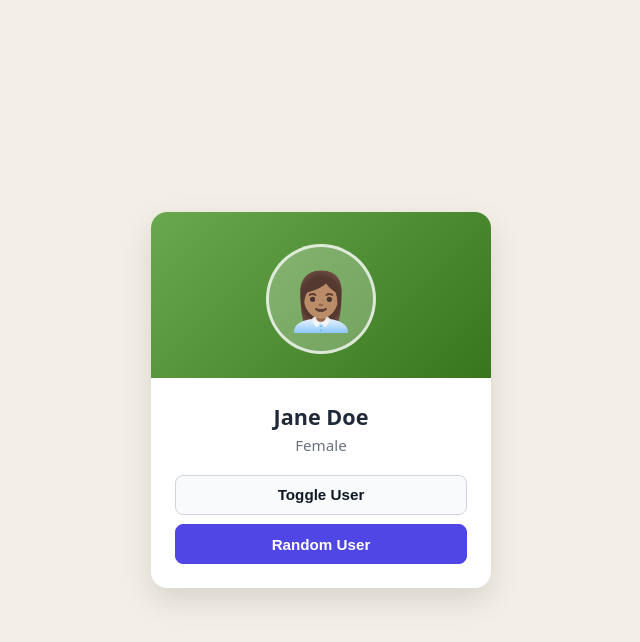
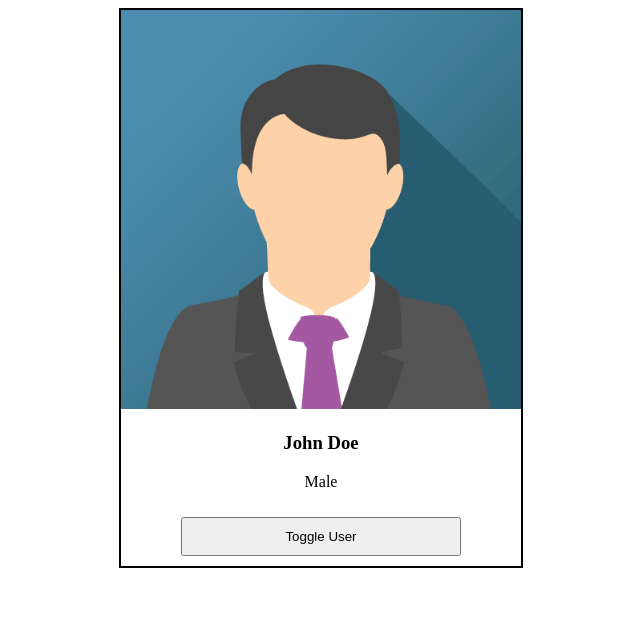
Before and after one commit to Bhumika1git/Development-Workshop, a plain HTML site: page index.html in a window 1280 px wide. Shown: the whole page, without its empty margins (319-959 px from the left). Drawn offline with Linux system fonts and the light colour scheme.

Commit message:
Added card with css

```diff
--- a/index.css
+++ b/index.css
@@ -1,102 +1,19 @@
-* {
-  box-sizing: border-box;
-  margin: 0;
-  padding: 0;
+.card{
+    border-style: solid;
+    border-width: 2px;
+    border-color: black;
+    width: 400px;
+    text-align: center;
+    margin-left: auto;
+    margin-right: auto;
+
 }
+.card img{
+    width: 100%;
 
-body {
-  font-family: system-ui, -apple-system, BlinkMacSystemFont, "Segoe UI", Roboto, sans-serif;
-  background-color: #f4efe6;
-  min-height: 100vh;
-  display: flex;
-  align-items: center;
-  justify-content: center;
-  padding: 1.5rem;
 }
-
-.card-container {
-  width: 100%;
-  max-width: 340px;
+.card button{
+    width:70%;
+    padding: 10px;
+    margin: 10px;
 }
-
-.user-card {
-  background-color: #ffffff;
-  border-radius: 16px;
-  overflow: hidden;
-  box-shadow: 0 12px 30px rgba(0, 0, 0, 0.12);
-  text-align: center;
-}
-
-.card-top {
-  background: linear-gradient(135deg, #6aa84f, #38761d);
-  padding: 2rem 1rem 1.5rem;
-}
-
-.avatar {
-  width: 110px;
-  height: 110px;
-  margin: 0 auto;
-  border-radius: 50%;
-  background-color: rgba(255, 255, 255, 0.25);
-  display: flex;
-  align-items: center;
-  justify-content: center;
-  font-size: 3.5rem;
-  border: 3px solid rgba(255, 255, 255, 0.75);
-}
-
-.card-body {
-  padding: 1.5rem;
-}
-
-#userName {
-  font-size: 1.35rem;
-  color: #1f2937;
-  margin-bottom: 0.25rem;
-}
-
-.user-meta {
-  font-size: 0.95rem;
-  color: #6b7280;
-  margin-bottom: 1.25rem;
-}
-
-.card-actions {
-  display: flex;
-  flex-direction: column;
-  gap: 0.6rem;
-}
-
-.btn {
-  width: 100%;
-  padding: 0.65rem 1rem;
-  border-radius: 8px;
-  font-size: 0.95rem;
-  font-weight: 600;
-  cursor: pointer;
-  border: 1px solid #d1d5db;
-  transition: background-color 0.2s ease, transform 0.1s ease;
-}
-
-.btn:active {
-  transform: scale(0.99);
-}
-
-.btn-secondary {
-  background-color: #f9fafb;
-  color: #111827;
-}
-
-.btn-secondary:hover {
-  background-color: #f3f4f6;
-}
-
-.btn-primary {
-  background-color: #4f46e5;
-  border-color: #4f46e5;
-  color: #ffffff;
-}
-
-.btn-primary:hover {
-  background-color: #4338ca;
-}
--- a/index.html
+++ b/index.html
@@ -7,7 +7,13 @@
   <link rel="stylesheet" href="index.css" />
 </head>
 <body>
-  <main class="card-container">
+    <div class="card">
+      <img src="john.png" alt="User Image">
+      <h3>John Doe</h3>
+      <p>Male</p>
+      <button>Toggle User</button>
+    </div>
+  <!-- <main class="card-container">
     <article class="user-card">
       <div class="card-top">
         <div class="avatar" id="userAvatar" aria-hidden="true">👤</div>
@@ -27,7 +33,7 @@
         </div>
       </div>
     </article>
-  </main>
+  </main> -->
 
   <script src="index.js"></script>
 </body>
--- a/index.js
+++ b/index.js
@@ -11,7 +11,7 @@ const users = [
   },
   {
     name: "Alex Rivera",
-    gender: "Non-binary",
+    gender: "Male",
     avatar: "🧑🏻‍🎨"
   }
 ];
```
Also changed, not shown: jane.png (added), john.png (added).
